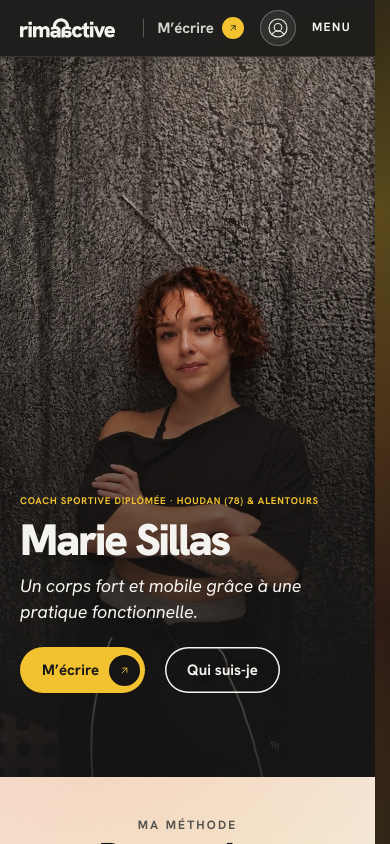
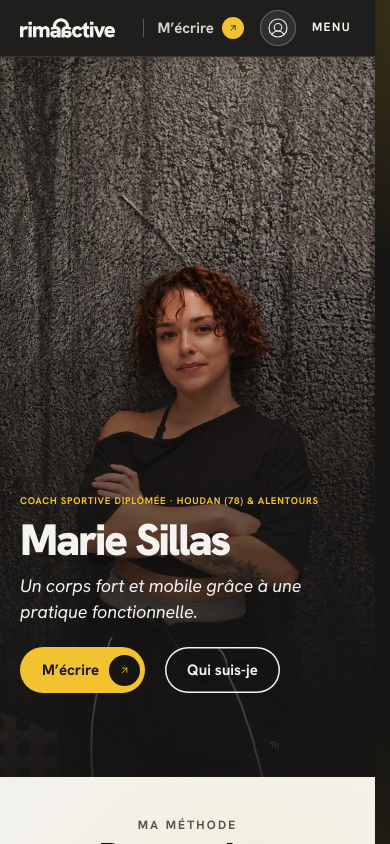
Before and after one commit to thomasroulland/rimaactive, a React (Vite) app: page / in a window 390 px wide. Shown: the top 844 px of the page. Built offline with nearby package versions, Linux system fonts and the light colour scheme.

Commit message:
Téléphone : barre du bas sans noir sur noir au changement de page (changement immédiat) ; fond plus calme sur petit écran
Co-Authored-By: Claude Fable 5.2 <noreply@anthropic.com>
Claude-Session: https://claude.ai/code/session_01J8BpjS9NsTda4UHEMLi6pS

```diff
--- a/src/verre.css
+++ b/src/verre.css
@@ -119,7 +119,9 @@ body::before { content: ""; position: fixed; inset: -10%; z-index: -1; pointer-e
   main, .ec-main { padding-bottom: 100px; }
   }
 
-@media (max-width: 960px) { .entete--rangee .nav__bulle { display: none; } .entete--rangee .nav__lien { transition: background-color .25s ease, color .25s ease; } }
+/* barre du bas : le changement de page est immédiat. Avec une transition, le texte passait au noir avant que la pastille blanche
+   n'arrive : le bouton était noir sur noir pendant un instant (16 novembre 2026). */
+@media (max-width: 960px) { .entete--rangee .nav__bulle { display: none; } .entete--rangee .nav__lien { transition: none !important; } }
 
 /* grille du programme et création de séance : mêmes cartes que le reste (blanc translucide, reflet chaud en bas à droite) ;
    une séance faite garde son vert, sa colonne un fond plus léger pour que les séances ressortent */
@@ -222,3 +224,10 @@ body { min-height: 100vh; isolation: isolate; }
 /* Les menus de la grille se posent par rapport à l'écran : aucune colonne ne doit les enfermer (un flou de fond ferait
    de la colonne leur « cadre » et les couperait) */
 .gp-col { -webkit-backdrop-filter: none !important; backdrop-filter: none !important; }
+
+/* Téléphone et tablette : fond plus calme (16 novembre 2026, « trop coloré »). Les lumières faites pour un grand écran couvraient
+   tout l'écran d'un téléphone : elles sont plus petites et moitié moins fortes. */
+@media (max-width: 960px) {
+  body::before { background: radial-gradient(440px 380px at 96% 10%, rgba(242, 194, 48, .17), transparent 70%), radial-gradient(460px 420px at 0% 58%, rgba(255, 84, 40, .14), transparent 70%),
+    radial-gradient(420px 360px at 60% 100%, rgba(242, 194, 48, .10), transparent 70%); }
+}
```
